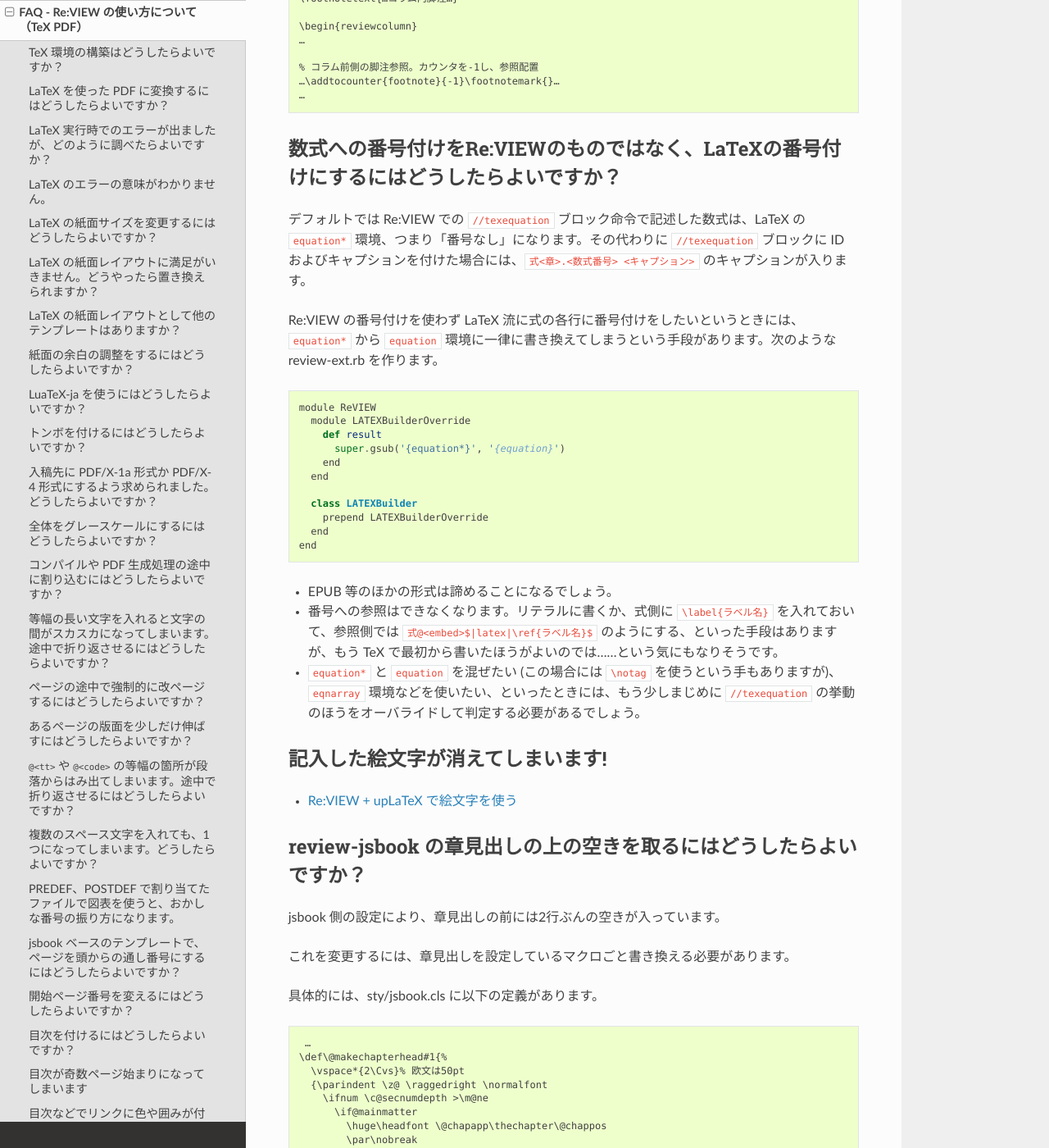
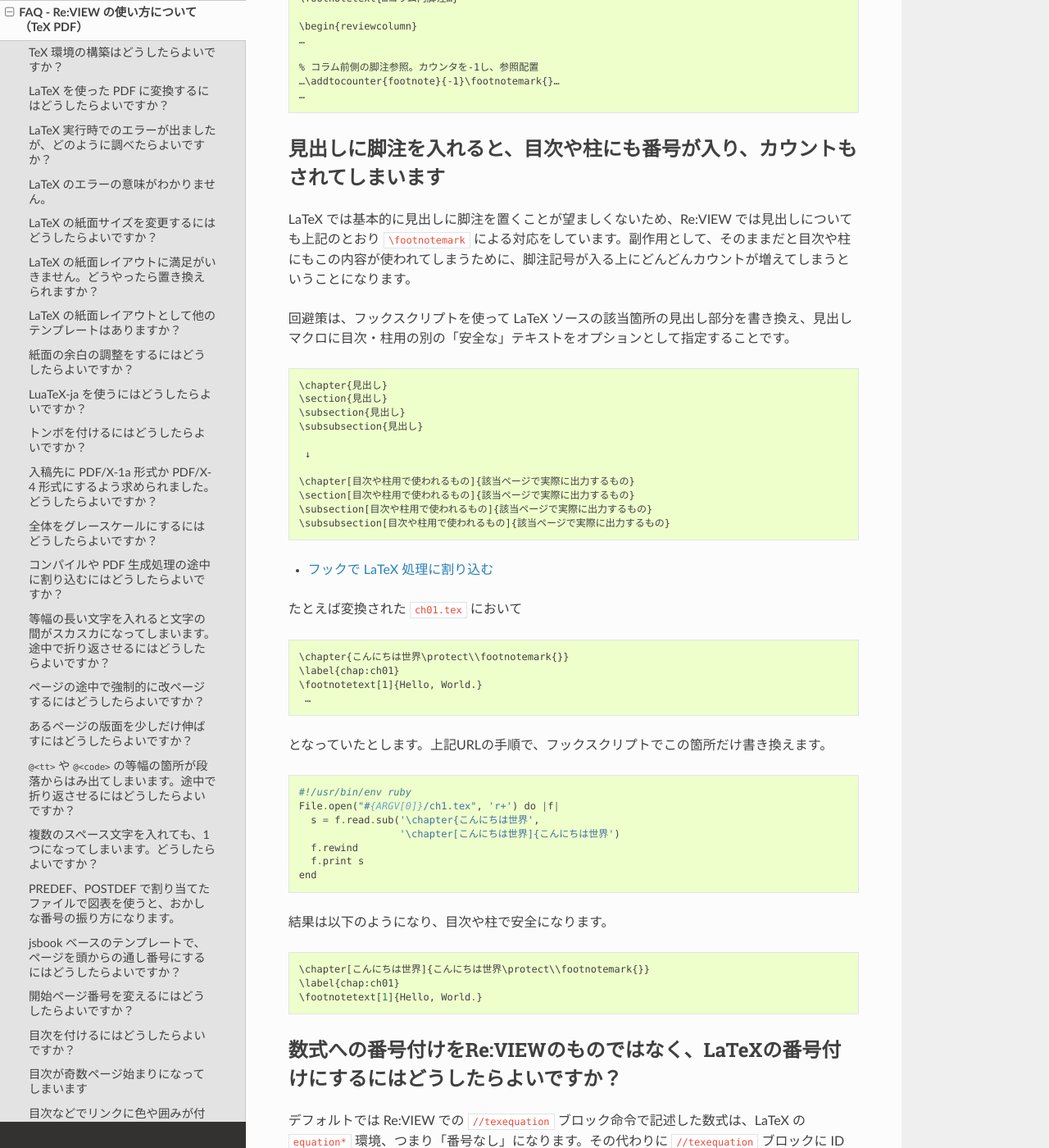
Before and after one commit to reviewml/reviewknowledge-ja, a Sphinx documentation site: the page built from docs/faq/faq-tex.md, in a window 1280 px wide and 1400 px high, scrolled down 18871 px. Shown: the whole window at 82% size. Built offline with Sphinx 7.4.7 and the Read the Docs theme 2.0.0, drawn with Linux system fonts in a browser that asks for light colours.

Commit message:
footnote in headings

````diff
--- a/docs/faq/faq-tex.md
+++ b/docs/faq/faq-tex.md
@@ -638,6 +638,57 @@
 …
 ```
 
+## 見出しに脚注を入れると、目次や柱にも番号が入り、カウントもされてしまいます
+
+LaTeX では基本的に見出しに脚注を置くことが望ましくないため、Re:VIEW では見出しについても上記のとおり `\footnotemark` による対応をしています。副作用として、そのままだと目次や柱にもこの内容が使われてしまうために、脚注記号が入る上にどんどんカウントが増えてしまうということになります。
+
+回避策は、フックスクリプトを使って LaTeX ソースの該当箇所の見出し部分を書き換え、見出しマクロに目次・柱用の別の「安全な」テキストをオプションとして指定することです。
+
+```
+\chapter{見出し}
+\section{見出し}
+\subsection{見出し}
+\subsubsection{見出し}
+
+ ↓
+
+\chapter[目次や柱用で使われるもの]{該当ページで実際に出力するもの}
+\section[目次や柱用で使われるもの]{該当ページで実際に出力するもの}
+\subsection[目次や柱用で使われるもの]{該当ページで実際に出力するもの}
+\subsubsection[目次や柱用で使われるもの]{該当ページで実際に出力するもの}
+```
+
+- [フックで LaTeX 処理に割り込む](../latex/tex-hook.html#cb8c73330fb9be42db3860e9b0e8e092)
+
+たとえば変換された `ch01.tex` において
+
+```
+\chapter{こんにちは世界\protect\\footnotemark{}}
+\label{chap:ch01}
+\footnotetext[1]{Hello, World.}
+ …
+```
+
+となっていたとします。上記URLの手順で、フックスクリプトでこの箇所だけ書き換えます。
+
+```
+#!/usr/bin/env ruby
+File.open("#{ARGV[0]}/ch1.tex", 'r+') do |f|
+  s = f.read.sub('\chapter{こんにちは世界',
+                 '\chapter[こんにちは世界]{こんにちは世界')
+  f.rewind
+  f.print s
+end
+```
+
+結果は以下のようになり、目次や柱で安全になります。
+
+```
+\chapter[こんにちは世界]{こんにちは世界\protect\\footnotemark{}}
+\label{chap:ch01}
+\footnotetext[1]{Hello, World.}
+```
+
 ## 数式への番号付けをRe:VIEWのものではなく、LaTeXの番号付けにするにはどうしたらよいですか？
 デフォルトでは Re:VIEW での `//texequation` ブロック命令で記述した数式は、LaTeX の `equation*` 環境、つまり「番号なし」になります。その代わりに `//texequation` ブロックに ID およびキャプションを付けた場合には、`式<章>.<数式番号> <キャプション>` のキャプションが入ります。
 
````
